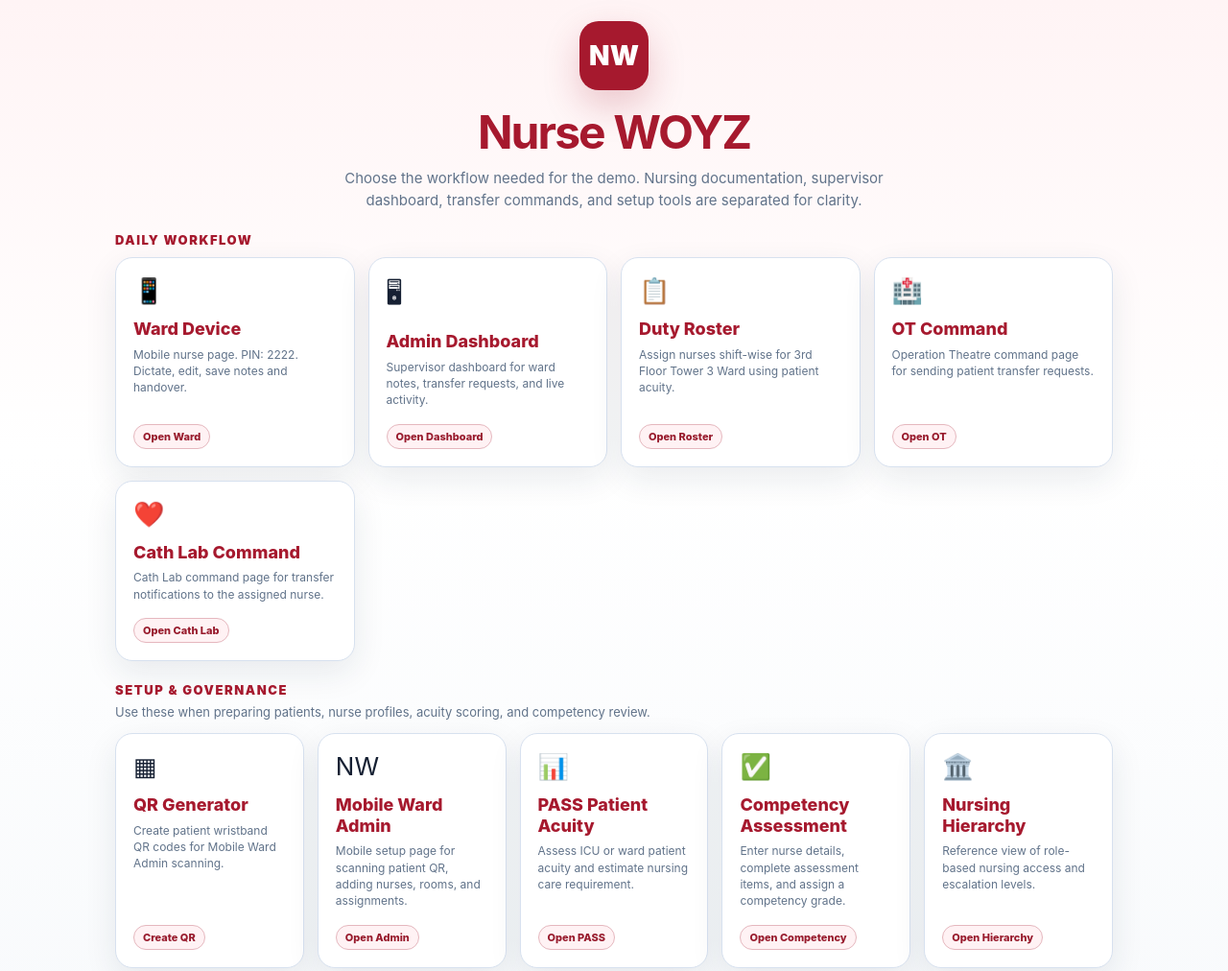
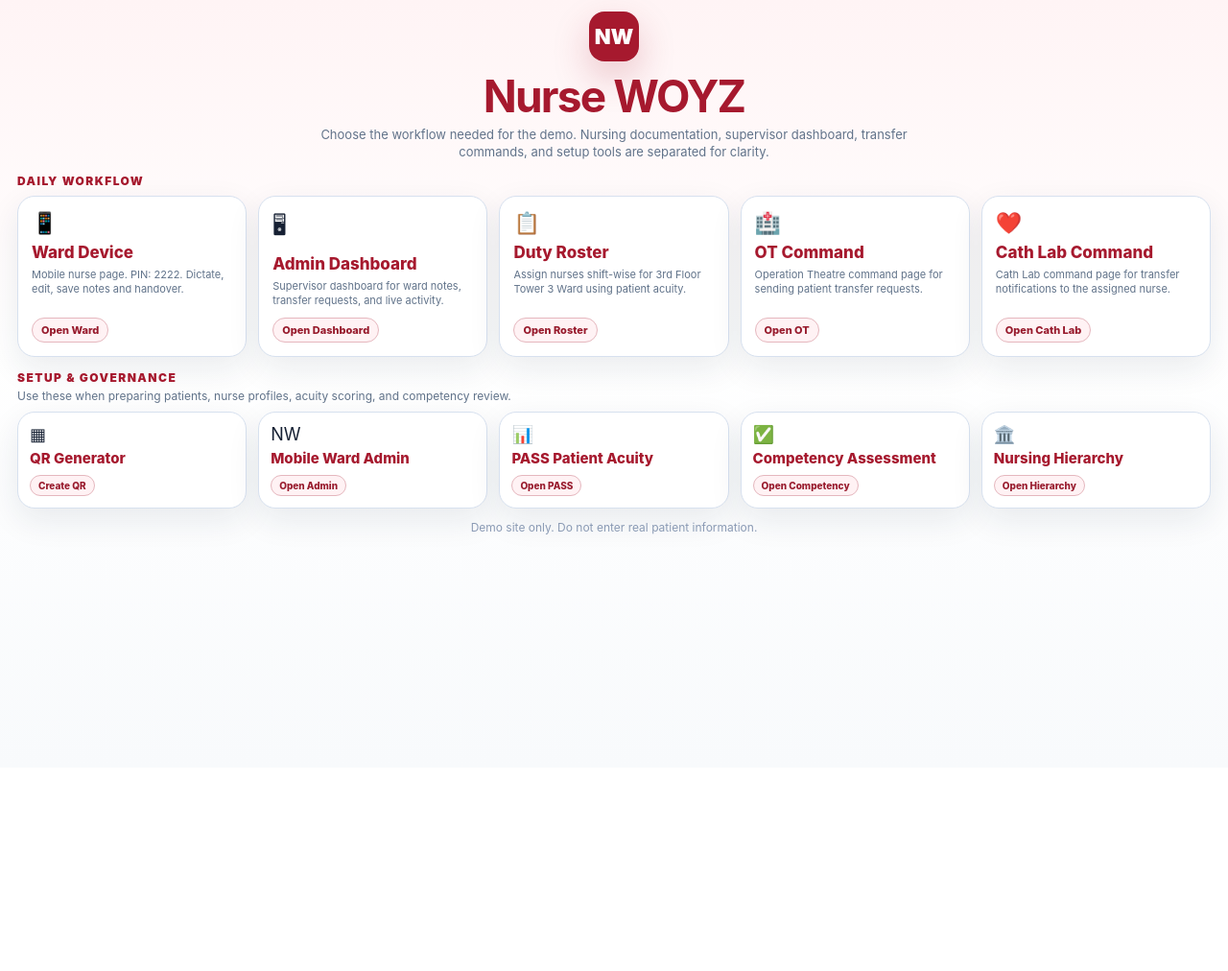
Before and after one commit to drgigy/nurse-woyz, a plain HTML site: page index.html in a window 1280 px wide. Shown: the top 1012 px of the page at 96% size. After the commit the page ends 800 px from the top, so only its background shows below. Drawn offline with Linux system fonts and the light colour scheme.

Commit message:
Compact home page layout

```diff
--- a/index.html
+++ b/index.html
@@ -17,71 +17,74 @@
       color: #162033;
       font-family: -apple-system, BlinkMacSystemFont, "Segoe UI", Arial, sans-serif;
       display: grid;
-      place-items: center;
-      padding: 22px;
+      place-items: start center;
+      padding: 12px 18px;
     }
     main {
-      width: min(1040px, 100%);
+      width: min(1320px, 100%);
     }
     .hero {
       text-align: center;
-      margin-bottom: 22px;
+      margin-bottom: 12px;
     }
     .mark {
-      width: 72px;
-      height: 72px;
-      margin: 0 auto 14px;
-      border-radius: 20px;
+      width: 52px;
+      height: 52px;
+      margin: 0 auto 8px;
+      border-radius: 16px;
       display: grid;
       place-items: center;
       background: #a6192e;
       color: #fff;
-      font-size: 28px;
+      font-size: 22px;
       font-weight: 900;
       box-shadow: 0 16px 38px rgba(166, 25, 46, 0.22);
     }
     h1 {
       color: #a6192e;
-      font-size: clamp(30px, 5vw, 48px);
+      font-size: clamp(30px, 4vw, 46px);
       margin: 0;
       letter-spacing: -0.04em;
     }
     .sub {
       color: #61738a;
-      font-size: 15px;
-      line-height: 1.5;
-      margin: 8px auto 0;
+      font-size: 13px;
+      line-height: 1.35;
+      margin: 4px auto 0;
       max-width: 620px;
     }
     .section-title {
       color: #a6192e;
-      font-size: 13px;
+      font-size: 12px;
       font-weight: 900;
       letter-spacing: 0.12em;
       text-transform: uppercase;
-      margin: 22px 0 10px;
+      margin: 14px 0 8px;
     }
     .section-note {
       color: #61738a;
-      font-size: 13px;
-      line-height: 1.45;
-      margin: -4px 0 12px;
+      font-size: 12px;
+      line-height: 1.35;
+      margin: -4px 0 8px;
     }
     .grid {
       display: grid;
       grid-template-columns: repeat(auto-fit, minmax(190px, 1fr));
-      gap: 14px;
+      gap: 12px;
     }
     .grid.primary {
-      grid-template-columns: repeat(auto-fit, minmax(210px, 1fr));
+      grid-template-columns: repeat(5, minmax(0, 1fr));
+    }
+    .grid.compact {
+      grid-template-columns: repeat(5, minmax(0, 1fr));
     }
     a.card {
       text-decoration: none;
       background: #fff;
       border: 1px solid #d7e1ef;
       border-radius: 18px;
-      padding: 18px;
-      min-height: 150px;
+      padding: 14px;
+      min-height: 132px;
       color: #162033;
       box-shadow: 0 12px 34px rgba(20, 40, 70, 0.09);
       display: flex;
@@ -94,24 +97,24 @@
       border-color: #e5b7be;
     }
     .icon {
-      font-size: 26px;
-      margin-bottom: 14px;
+      font-size: 22px;
+      margin-bottom: 8px;
     }
     .title {
       color: #a6192e;
-      font-size: 18px;
+      font-size: 17px;
       font-weight: 850;
       line-height: 1.2;
     }
     .desc {
       color: #61738a;
-      font-size: 12px;
-      line-height: 1.45;
-      margin-top: 7px;
+      font-size: 11px;
+      line-height: 1.35;
+      margin-top: 6px;
     }
     .pill {
       align-self: flex-start;
-      margin-top: 16px;
+      margin-top: 10px;
       color: #981b2d;
       background: #fff2f4;
       border: 1px solid #e5b7be;
@@ -120,16 +123,45 @@
       font-size: 11px;
       font-weight: 800;
     }
+    .compact a.card {
+      min-height: 94px;
+      padding: 12px;
+    }
+    .compact .icon {
+      font-size: 18px;
+      margin-bottom: 6px;
+    }
+    .compact .title {
+      font-size: 15px;
+    }
+    .compact .desc {
+      display: none;
+    }
+    .compact .pill {
+      margin-top: 8px;
+      font-size: 10px;
+      padding: 4px 8px;
+    }
     footer {
       text-align: center;
       color: #8a9ab4;
       font-size: 12px;
-      margin-top: 22px;
+      margin-top: 12px;
     }
-    @media (max-width: 760px) {
-      body { align-items: start; }
-      .grid { grid-template-columns: 1fr; }
-      a.card { min-height: 118px; }
+    @media (max-width: 980px) {
+      .grid.primary,
+      .grid.compact {
+        grid-template-columns: repeat(2, minmax(0, 1fr));
+      }
+    }
+    @media (max-width: 560px) {
+      body { padding: 14px; }
+      .grid,
+      .grid.primary,
+      .grid.compact { grid-template-columns: 1fr; }
+      a.card,
+      .compact a.card { min-height: 104px; }
+      .compact .desc { display: block; }
     }
   </style>
 </head>
@@ -187,7 +219,7 @@
 
     <div class="section-title">Setup & Governance</div>
     <p class="section-note">Use these when preparing patients, nurse profiles, acuity scoring, and competency review.</p>
-    <section class="grid" aria-label="Nurse Woyz setup and governance links">
+    <section class="grid compact" aria-label="Nurse Woyz setup and governance links">
       <a class="card" href="./qr-generator.html">
         <div>
           <div class="icon">▦</div>
--- a/service-worker.js
+++ b/service-worker.js
@@ -1,4 +1,4 @@
-const CACHE_NAME = 'nurse-woyz-demo-v43';
+const CACHE_NAME = 'nurse-woyz-demo-v44';
 const APP_SHELL = [
   './',
   './index.html',
```
